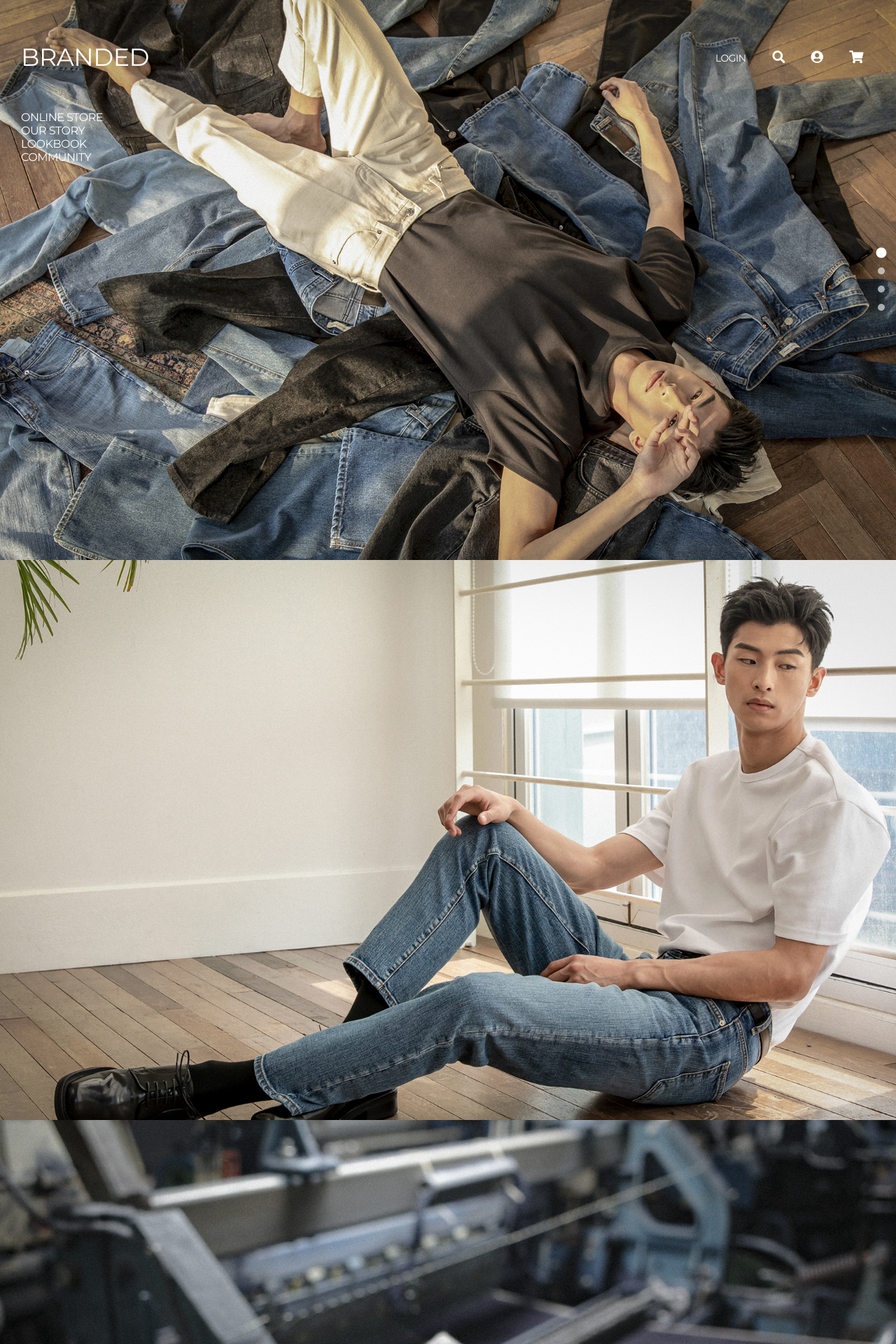
After one commit to ukhyun2402/brandedmall_ukhyun, a PHP site: page /test/index.html in a window 1280 px wide. The commit adds this page. Shown: the top 1920 px of the page at 70% size. Run offline with PHP 8.4, Linux system fonts and the light colour scheme; some libraries are stand-ins or nearby versions.

Commit message:
20200908

```diff
--- a/public/css/main.css
+++ b/public/css/main.css
@@ -88,25 +88,23 @@ a{
     position: fixed;
     color:white;
     margin:30px;
-
     display: flex;
     flex-direction: column;
-    justify-content: flex-start;
-    top:10%;
+    top:16%;
 }
 
-#nav > ul{
+#nav li{
     list-style: none;
 }
 
-#nav > ul > li{
-    margin:30px 0;
+.menu{
+    display: inline-block;
+    margin: 8px 0 8px 7px;
     cursor: pointer;
     font-weight: bold;
-    text-shadow: rgb(156, 156, 156) 2px 2px;
+    text-shadow: rgb(156, 156, 156) 1px 2px;
 }
-
-#nav > ul > li::after{
+.menu::after{
     display: block;
     content: '';
     width:0%;
@@ -114,8 +112,21 @@ a{
     background-color: white;
 }
 
-#nav > ul > li:hover::after{
+.menu:hover::after{
     animation: underline 0.3s forwards;
+}
+
+.sub-menu{
+    margin: 30px 20px;
+    font-size:13px;
+    font-weight: 600;
+}
+
+.toggleOn{
+    display: block;
+}
+.toggleOff{
+    display: none;
 }
 
 .footer{
--- a/public/js/index.js
+++ b/public/js/index.js
@@ -10,7 +10,6 @@ var app = new Vue({
     },
     methods: {
         calculateSectionOffsets() {
-            console.log('hello1');
             let sections = document.getElementsByTagName('section');
             let length = sections.length;
 
@@ -20,7 +19,6 @@ var app = new Vue({
             }
         },
         scrollToSection(id, force = false) {
-            console.log('hello2');
             if (this.inMove && !force) return false;
 
             this.activeSection = id;
@@ -45,7 +43,6 @@ var app = new Vue({
         },
 
         moveDown() {
-            console.log('hello4');
             this.inMove = true;
             this.activeSection--;
 
@@ -92,5 +89,20 @@ var nav = new Vue({
     el: "#nav",
     data: {
         navs: ['ONLINE STORE', 'OUR STORY', 'LOOKBOOK', 'COMMUNITY'],
-    }
+        subNavs: [
+            ['ALL', 'CROP SLIM', 'CROP STRAIGHT', 'REGULAR STRAIGHT', 'BOOTS CUT', 'LOOSE TAPERED', 'WIDE STRAIGHT', 'NEW STRAIGHT', 'JAPANESE DENIM', 'OUTER/INNER', 'ACC/OTHER'],
+            ['SUB_MENU1'],
+            ['SUB_MENU1', 'SUB_MENU2'],
+            ['NEWS/EVENT', 'FAQ', 'REVIEW', 'Q&A'],
+        ],
+    },
+    methods: {
+        toggleSubMenu: function (index) {
+            target_sub_menu = document.getElementsByClassName('sub_menu_' + index);
+            for (let i = 0; i < target_sub_menu.length; i++) {
+                target_sub_menu[i].classList.toggle('toggleOff');
+                console.log(target_sub_menu[i].classList);
+            }
+        }
+    },
 })
--- /dev/null
+++ b/test.php
@@ -0,0 +1,2 @@
+<?php
+    echo "Hello World";
--- /dev/null
+++ b/test/index.html
@@ -0,0 +1,68 @@
+<!DOCTYPE html>
+<html lang="kr">
+
+<head>
+    <meta charset="UTF-8">
+    <meta name="viewport" content="width=device-width, initial-scale=1.0">
+    <link rel="stylesheet" href="/public/css/main.css">
+    <!-- Vue -->
+    <script src="https://cdn.jsdelivr.net/npm/vue/dist/vue.js"></script>
+    <!-- FONTAWESOME -->
+    <link rel="stylesheet" href="https://use.fontawesome.com/releases/v5.14.0/css/all.css"
+        integrity="sha384-HzLeBuhoNPvSl5KYnjx0BT+WB0QEEqLprO+NBkkk5gbc67FTaL7XIGa2w1L0Xbgc" crossorigin="anonymous">
+    <title>브랜디드</title>
+</head>
+
+<body>
+    <div class="row">
+        <div class="left title">
+            <a href="/">BRANDED</a>
+        </div>
+
+        <div class="right">
+            <div class="sub-nav">
+                <span>LOGIN</span>
+                <span><i class="fas fa-search"></i></span>
+                <span><i class="fas fa-user-circle"></i></span>
+                <span><i class="fas fa-shopping-cart"></i></span>
+            </div>
+        </div>
+    </div>
+
+    <div id="nav">
+        <ul>
+            <li v-for="( item, index ) in navs" :key="index" @click="t()">
+                <span>{{item}}</span>
+            </li>
+        </ul>
+    </div>
+
+    <div id="app">
+        <div class="sections-menu">
+            <span class="menu-point" v-bind:class="{active: activeSection == index}" v-on:click="scrollToSection(index)"
+                v-for="(offset,index) in offsets" v-bind:key="index">
+            </span>
+        </div>
+        <section class="fullpage" v-for='i in 3' :style="{backgroundImage: 'url('+'/public/img/main_0'+i+'.jpg)'}">
+        </section>
+        <section class="fullpage footer">
+            <div>
+                Lorem ipsum dolor sit amet consectetur adipisicing elit. Repellendus temporibus ullam quasi inventore
+                deserunt, sint debitis officia doloremque soluta quod corrupti atque reiciendis voluptas exercitationem
+                at esse assumenda tempora vitae?
+            </div>
+            <div>
+                Lorem ipsum dolor sit amet consectetur adipisicing elit. Quos iure unde est sequi, ab molestiae dolores,
+                blanditiis architecto animi necessitatibus suscipit doloribus. Quos iure omnis, ullam sed nesciunt dolor
+                qui?
+            </div>
+            <div>
+                <a href="https://github.com/ukhyun2402/brandedmall_ukhyun"><i class="fab fa-github"></i></a>
+            </div>
+        </section>
+    </div>
+
+    <script src="/public/js/index.js"></script>
+</body>
+
+</html>
```
Also changed, not shown: components/nav.php (+7 -2 lines), test/test.html (added, +32 -0 lines).
